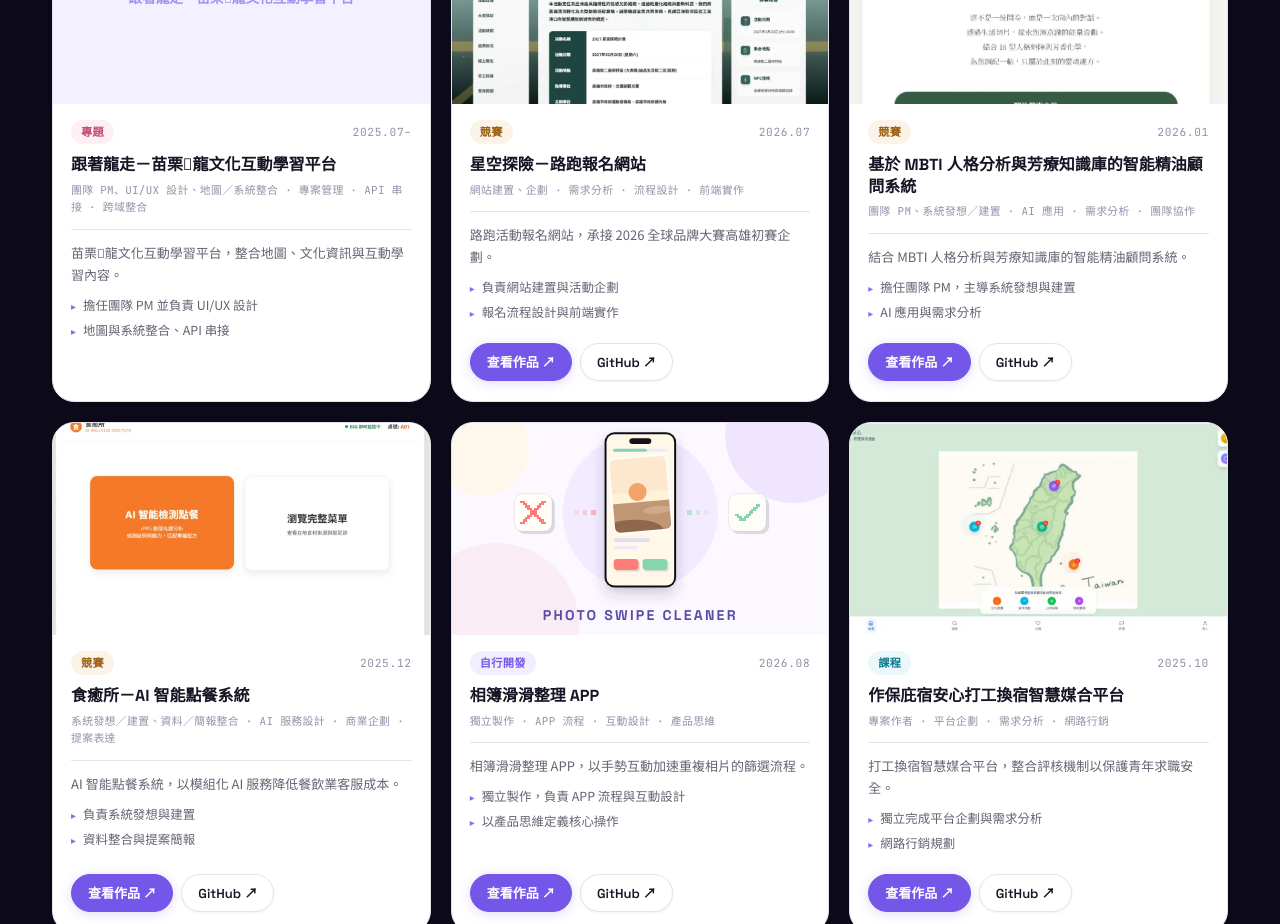
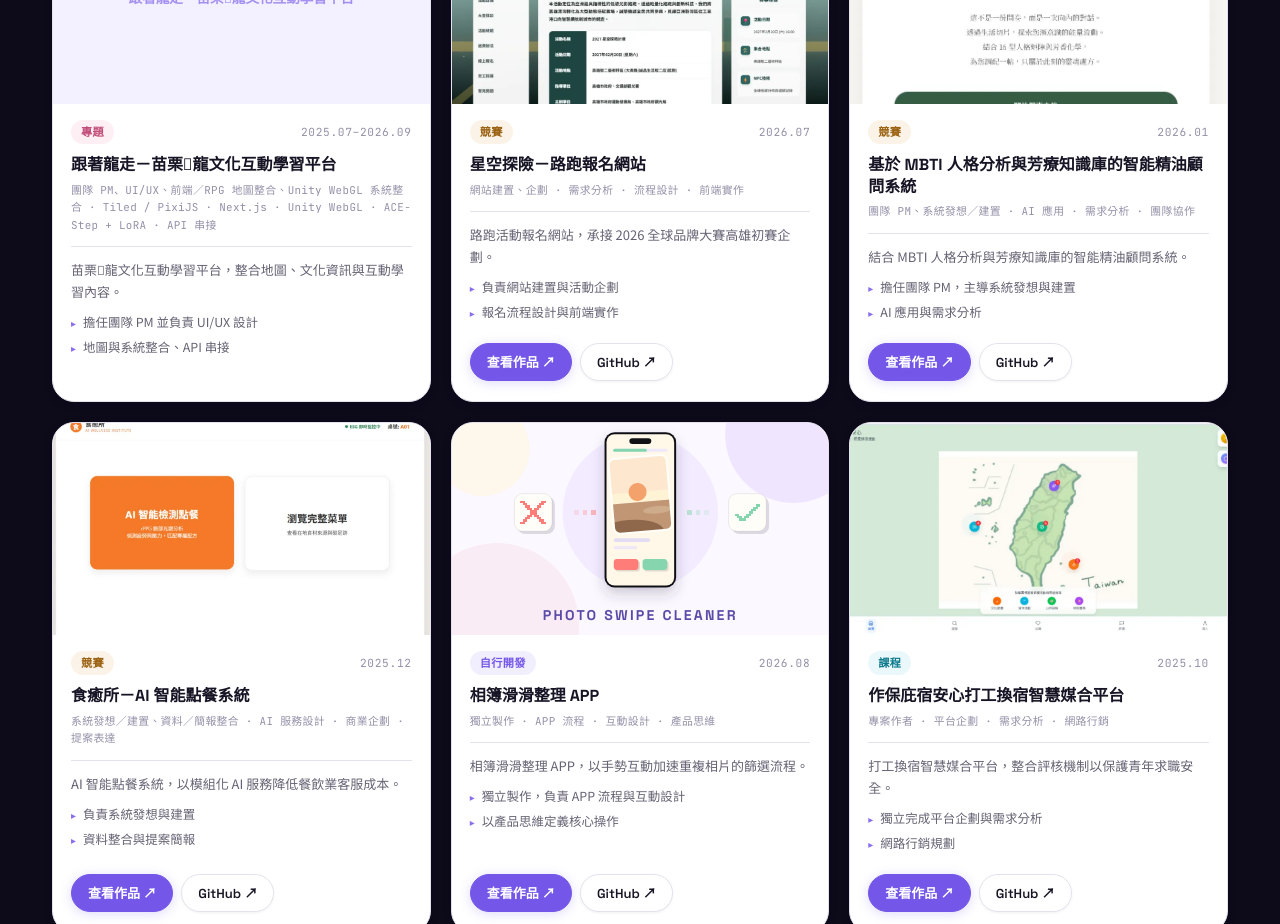
Before and after one commit to for995-ai/portfolio, a React (Vite) app: page / in a window 1280 px wide. Shown: the part 2860-3784 px from the top of the page. Built offline with nearby package versions, Linux system fonts and the light colour scheme.

Commit message:
feat(portfolio): update HakkaDragon project details

```diff
--- a/src/data/portfolioV2.ts
+++ b/src/data/portfolioV2.ts
@@ -108,10 +108,10 @@ export const EDUCATION: readonly Education[] = [
 export const PROJECTS: readonly Project[] = [
   {
     id: 'A1',
-    date: '2025.07–',
+    date: '2025.07–2026.09',
     title: '跟著龍走－苗栗𪹚龍文化互動學習平台',
-    role: '團隊 PM、UI/UX 設計、地圖／系統整合',
-    skills: ['專案管理', 'API 串接', '跨域整合'],
+    role: '團隊 PM、UI/UX、前端／RPG 地圖整合、Unity WebGL 系統整合',
+    skills: ['Tiled / PixiJS', 'Next.js', 'Unity WebGL', 'ACE-Step + LoRA', 'API 串接'],
     displayLevel: 'featured',
     featuredRank: 1,
   },
```
